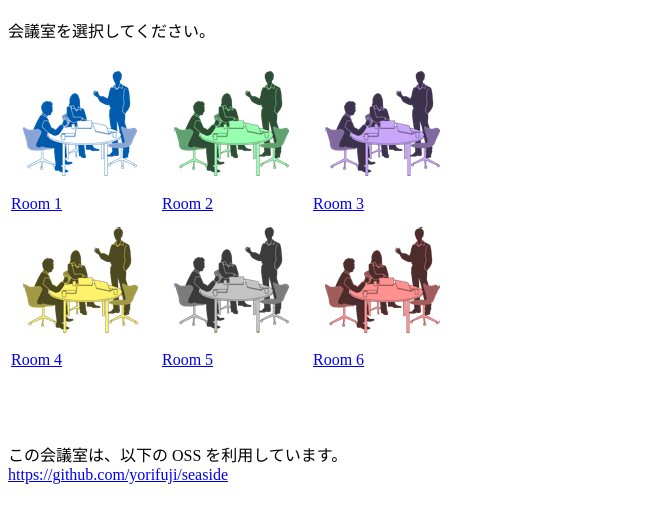
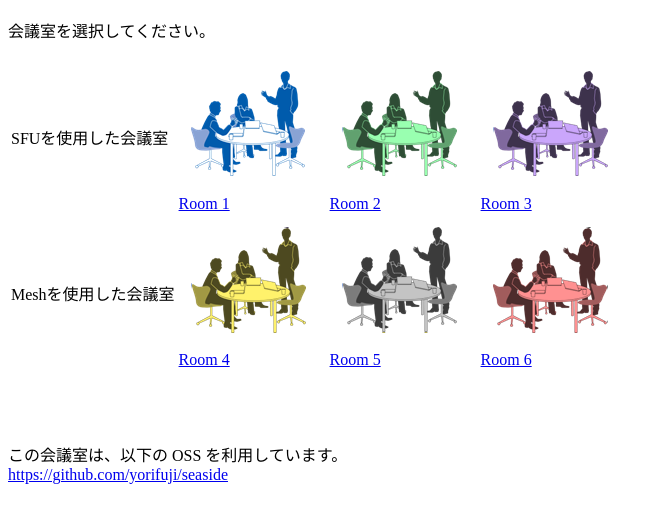
Before and after one commit to YasuakiHaraP/webrtc-test-1, a plain HTML site: page seaside/index.html in a window 1280 px wide. Shown: the part 57-580 px from the top of the page, without its empty margins (0-663 px from the left). Drawn offline with Linux system fonts and the light colour scheme.

Commit message:
Room 4～6 は Meshタイプとする

```diff
--- a/seaside/index.html
+++ b/seaside/index.html
@@ -7,14 +7,16 @@
     <p>会議室を選択してください。</p>
     <table>
         <tr>
+            <td>SFUを使用した会議室</td>
             <td><a href="room.html#sfu-B0A4301D-7BFD-4F2D-92CA-00470C9A8A9C"><img src="images/room-1.png"/><br>Room 1</a></td>
             <td><a href="room.html#sfu-AADB698C-BA88-4BCB-B1F0-DD0FD0EB52D3"><img src="images/room-2.png"/><br>Room 2</a></td>
             <td><a href="room.html#sfu-DA98FC8E-6E24-40D7-80BC-625ED21B2AAD"><img src="images/room-3.png"/><br>Room 3</a></td>
         </tr>
         <tr>
-            <td><a href="room.html#sfu-C6F67039-D1A7-43CE-9DB4-CD181DFC02F8"><img src="images/room-4.png"/><br>Room 4</a></td>
-            <td><a href="room.html#sfu-8D2F6F2E-3C80-44C5-ADAE-69A3957B4E6A"><img src="images/room-5.png"/><br>Room 5</a></td>
-            <td><a href="room.html#sfu-FECB1F55-8466-4CB8-8A38-9787691F67FB"><img src="images/room-6.png"/><br>Room 6</a></td>
+            <td>Meshを使用した会議室</td>
+            <td><a href="room.html#mesh-C6F67039-D1A7-43CE-9DB4-CD181DFC02F8"><img src="images/room-4.png"/><br>Room 4</a></td>
+            <td><a href="room.html#mesh-8D2F6F2E-3C80-44C5-ADAE-69A3957B4E6A"><img src="images/room-5.png"/><br>Room 5</a></td>
+            <td><a href="room.html#mesh-FECB1F55-8466-4CB8-8A38-9787691F67FB"><img src="images/room-6.png"/><br>Room 6</a></td>
         </tr>
     </table>
     <br>
```
